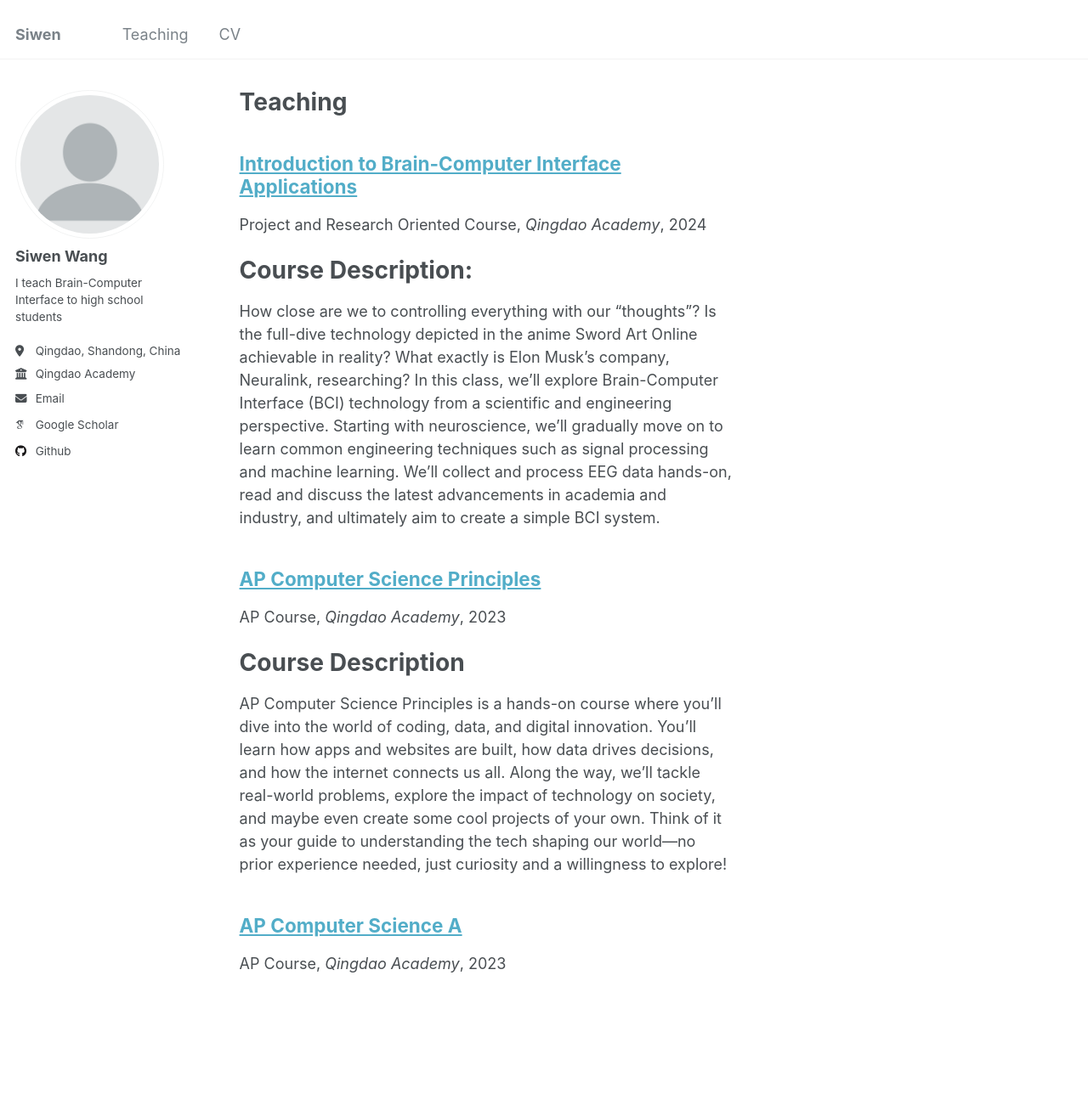
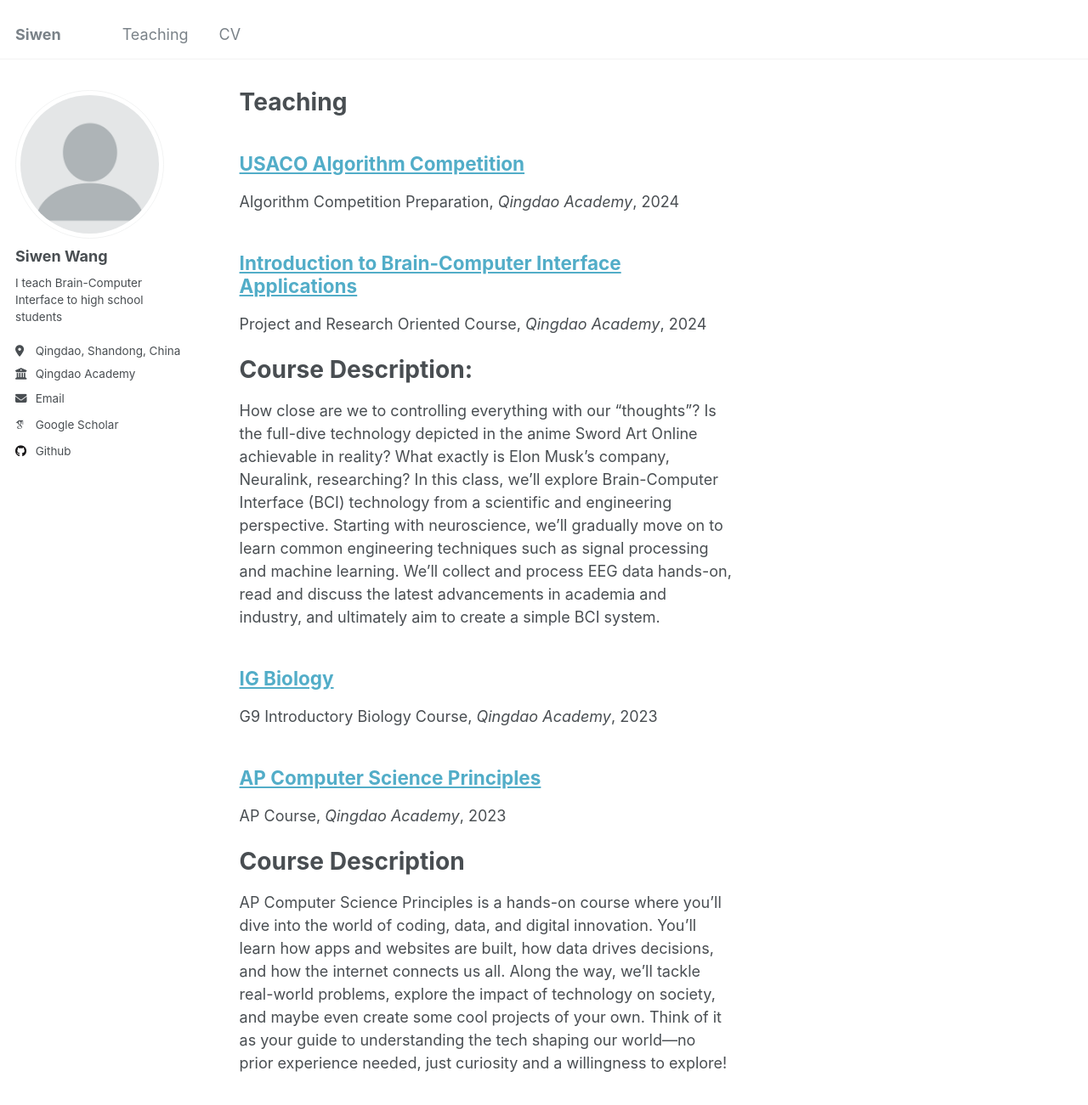
Before and after one commit to siw028/siwen.github.io, a Jekyll site: the page built from _pages/teaching.html, in a window 1280 px wide and 1400 px high. Shown: the top 1301 px of the window at 85% size. Built offline with Jekyll 4.4.1, drawn with Linux system fonts in a browser that asks for light colours; some web fonts are replaced.

Commit message:
add more course

```diff
--- /dev/null
+++ b/_teaching/IG_Biology.md
@@ -0,0 +1,9 @@
+---
+title: "IG Biology"
+collection: teaching
+type: "G9 Introductory Biology Course"
+permalink: /teaching/IG_Biology
+venue: "Qingdao Academy"
+date: 2023-09-01
+location: "Qingdao,Shandong"
+---
--- a/_teaching/APCSA.md
+++ b/_teaching/USACO.md
@@ -1,9 +1,9 @@
 ---
-title: "AP Computer Science A"
+title: "USACO Algorithm Competition"
 collection: teaching
-type: "AP Course"
+type: "Algorithm Competition Preparation"
 permalink: /teaching
 venue: "Qingdao Academy"
-date: 2023-09-01
+date: 2024-09-01
 location: "Qingdao,Shandong"
 ---
```
